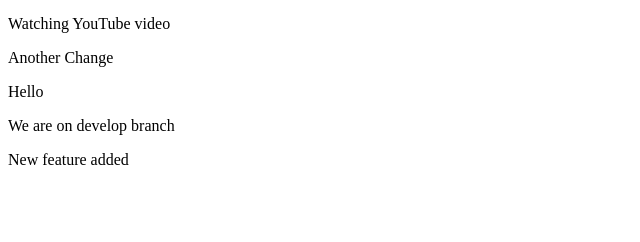
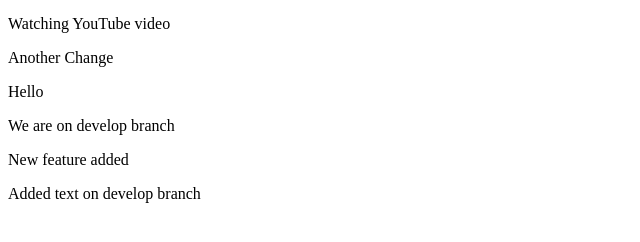
Before and after one commit to wcharlie59/demo-repo, a plain HTML site: page index.html in a window 1280 px wide. Shown: the part 44-286 px from the top of the page, without its empty margins (0-640 px from the left). Drawn offline with Linux system fonts and the light colour scheme.

Commit message:
added text

```diff
--- a/index.html
+++ b/index.html
@@ -13,5 +13,7 @@
         <p>We are on develop branch</p>
 
         <p>New feature added</p>
+
+        <p>Added text on develop branch</p>
     </body>
 </html>
```
